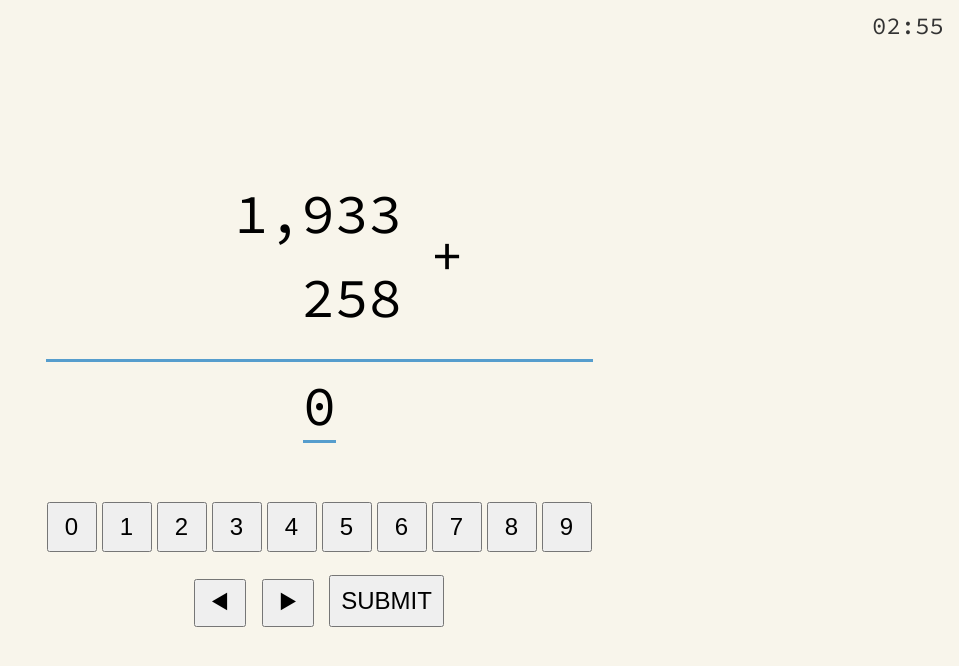
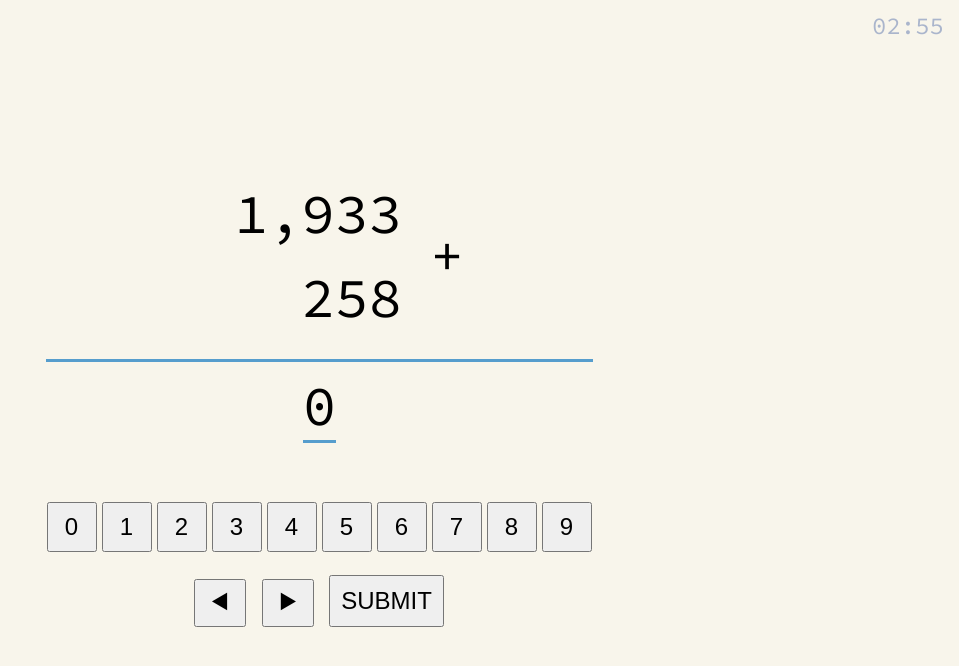
Before and after one commit to cottonboat/cottonboat.github.io, a plain HTML site: page index.html in a window 1280 px wide. Shown: the whole page, without its empty margins (321-1280 px from the left). Drawn offline with Linux system fonts and the light colour scheme.

Commit message:
Add files via upload

```diff
--- a/style.css
+++ b/style.css
@@ -124,7 +124,7 @@ body {
   right: 15px;
   font-size: 1.5rem;
   font-family: "Source Code Pro", monospace;
-  color: #333;
+  color: #aab5cc;
   /*font-weight: bold;*/
   z-index: 1000;
 }
```
